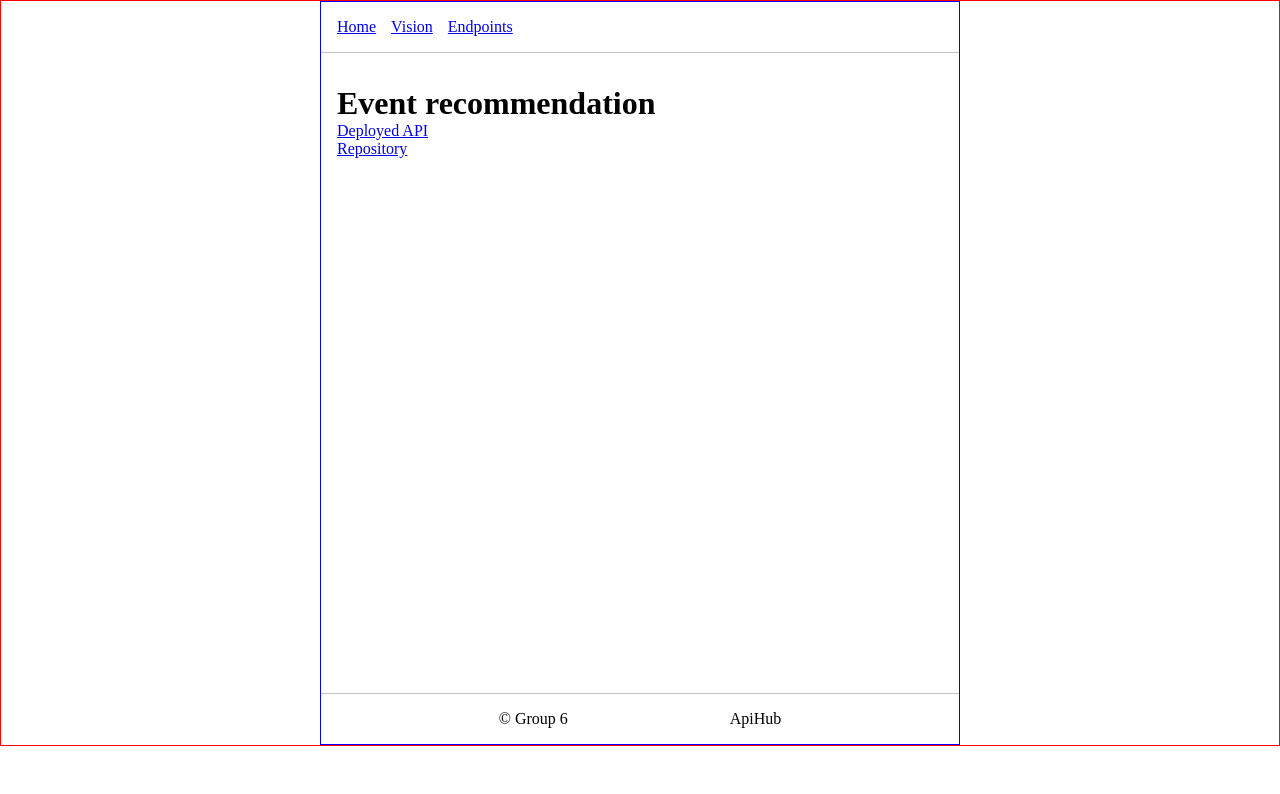
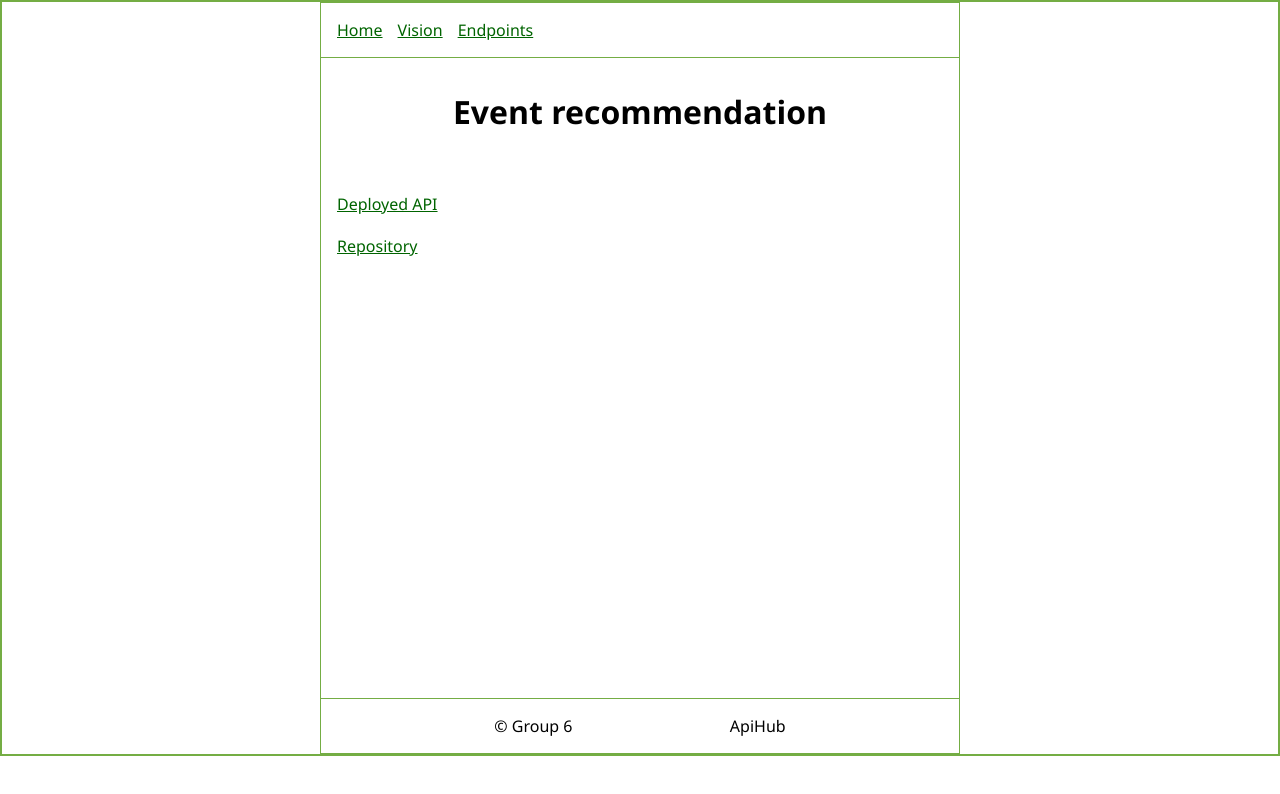
Before and after one commit to Jeanette93Cph/apiHub, a React (Vite) app: page / in a window 1280 px wide. Shown: the top 794 px of the page. Built offline with nearby package versions, Linux system fonts and the light colour scheme.

Commit message:
lidt styling
lidt styling

```diff
--- a/src/layouts/MainLayout.jsx
+++ b/src/layouts/MainLayout.jsx
@@ -8,7 +8,7 @@ const Container = styled.div`
     flex-direction: column;
     max-width: var(--small-device);
     width: 100%;
-    border: 1px solid blue;
+    border: 1px solid #74ad44;
 `
 
 function MainLayout() {
--- a/src/pages/Home.jsx
+++ b/src/pages/Home.jsx
@@ -1,16 +1,23 @@
 //import picture from '../assets/images/eventpic.png';
+import styled from "styled-components";
+
+
+const StyledDiv = styled.div`
+    padding-top: 20px;
+`
+
 
 function Home() {
     return (
         <>
         <h1>Event recommendation</h1>
 
-        <div>
+        <StyledDiv>
             <a href="https://event.xn--jeanettessgttsche-80bc.dk/api/routes">Deployed API</a>
-        </div>
-        <div>
+        </StyledDiv>
+        <StyledDiv>
             <a href="https://github.com/KamiStolt/eventRecommendation.git">Repository</a>
-        </div>
+        </StyledDiv>
         </>
      );
 }
--- a/src/pages/Vision.jsx
+++ b/src/pages/Vision.jsx
@@ -1,7 +1,7 @@
 function Vision() {
     return (
         <>
-        <h1>Vision</h1>
+        <h2>Vision</h2>
         <p>The event recommendation API shows different events as concerts, theatre and lectures based on location. We have implemented our own data for now, but in SP3, we may retrieve the data via the Ticketmaster API.</p>
         </>
       );
--- a/src/styles/GlobalStyle.js
+++ b/src/styles/GlobalStyle.js
@@ -34,15 +34,16 @@ const GlobalStyle = createGlobalStyle`
         display: flex;
         flex-direction: column;
         align-items: center;
-        border: 1px solid red;
+        border: 2px solid #74ad44;
         width: 100%;
+        font-family: 'Segoe UI', Tahoma, Geneva, Verdana, sans-serif;
     }
 
     header{
         padding: 1rem;
         width: 100%;
         max-width: var(--small-device);
-        border-bottom: 1px solid silver;
+        border-bottom: 1px solid #74ad44;
     }
 
     main{
@@ -58,21 +59,29 @@ const GlobalStyle = createGlobalStyle`
         max-width: var(--small-device);
         display: flex;
         justify-content: space-evenly;
-        border-top: 1px solid silver;
+        border-top: 1px solid #74ad44;
     }
 
     h1{
 //  2rem = 2 * default
         font-size: 2rem;
         color: var(--text-color-light);
+        padding-bottom: 40px;
+        text-align: center;
     }
 
     h2{
         font-size: 1.5rem;
+        padding-bottom: 40px;
+        text-align: center;
     }
 
     p{
         font-size: 1rem;
+    }
+
+    a{
+        color: darkgreen;
     }
 
 
```
